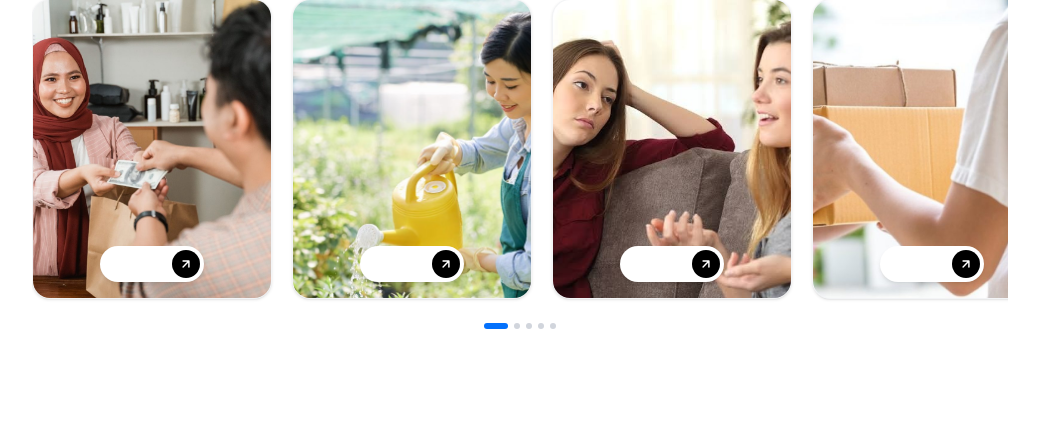
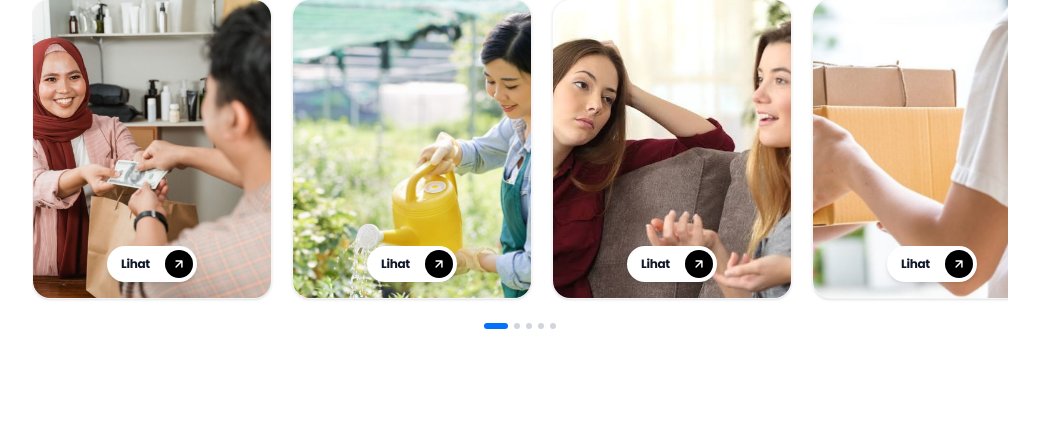
Before and after one commit to fauzansupriyadi1-stack/PENSURUH, a Laravel app: page / in a window 1280 px wide. Shown: the part 1083-1505 px from the top of the page, without its empty margins (120-1159 px from the left). Run offline with Laravel 12, Linux system fonts and the light colour scheme; style sheets or scripts are compiled from the project's sources.

Commit message:
feat: add 'Lihat' label to service card pill buttons

```diff
--- a/resources/views/welcome.blade.php
+++ b/resources/views/welcome.blade.php
@@ -235,8 +235,9 @@
                     />
                     <!-- Overlay White Pill Button with Black Circle Arrow ↗ -->
                     <div class="absolute inset-x-0 bottom-4 flex justify-center px-4">
-                        <button onclick="openBookingService('Antar Barang / Belanja')" class="w-22 sm:w-24 md:w-26 h-8 sm:h-9 bg-white hover:bg-gray-50 rounded-full shadow-md flex items-center justify-end pr-1 transition-all active:scale-95 cursor-pointer">
-                            <span class="w-6 sm:w-7 h-6 sm:h-7 rounded-full bg-black text-white flex items-center justify-center">
+                        <button onclick="openBookingService('Antar Barang / Belanja')" class="min-w-[82px] sm:min-w-[90px] h-8 sm:h-9 bg-white hover:bg-gray-50 rounded-full shadow-md flex items-center justify-between pl-3.5 pr-1 gap-2 transition-all active:scale-95 cursor-pointer">
+                            <span class="text-[11px] sm:text-xs font-bold text-gray-900 tracking-tight">Lihat</span>
+                            <span class="w-6 sm:w-7 h-6 sm:h-7 rounded-full bg-black text-white flex items-center justify-center flex-shrink-0">
                                 <svg class="w-3 sm:w-3.5 h-3 sm:h-3.5" fill="none" stroke="currentColor" viewBox="0 0 24 24" stroke-width="2.5">
                                     <path stroke-linecap="round" stroke-linejoin="round" d="M7 17L17 7M17 7H7M17 7V17"/>
                                 </svg>
@@ -255,8 +256,9 @@
                     />
                     <!-- Overlay White Pill Button with Black Circle Arrow ↗ -->
                     <div class="absolute inset-x-0 bottom-4 flex justify-center px-4">
-                        <button onclick="openBookingService('Merawat Tanaman')" class="w-22 sm:w-24 md:w-26 h-8 sm:h-9 bg-white hover:bg-gray-50 rounded-full shadow-md flex items-center justify-end pr-1 transition-all active:scale-95 cursor-pointer">
-                            <span class="w-6 sm:w-7 h-6 sm:h-7 rounded-full bg-black text-white flex items-center justify-center">
+                        <button onclick="openBookingService('Merawat Tanaman')" class="min-w-[82px] sm:min-w-[90px] h-8 sm:h-9 bg-white hover:bg-gray-50 rounded-full shadow-md flex items-center justify-between pl-3.5 pr-1 gap-2 transition-all active:scale-95 cursor-pointer">
+                            <span class="text-[11px] sm:text-xs font-bold text-gray-900 tracking-tight">Lihat</span>
+                            <span class="w-6 sm:w-7 h-6 sm:h-7 rounded-full bg-black text-white flex items-center justify-center flex-shrink-0">
                                 <svg class="w-3 sm:w-3.5 h-3 sm:h-3.5" fill="none" stroke="currentColor" viewBox="0 0 24 24" stroke-width="2.5">
                                     <path stroke-linecap="round" stroke-linejoin="round" d="M7 17L17 7M17 7H7M17 7V17"/>
                                 </svg>
@@ -275,8 +277,9 @@
                     />
                     <!-- Overlay White Pill Button with Black Circle Arrow ↗ -->
                     <div class="absolute inset-x-0 bottom-4 flex justify-center px-4">
-                        <button onclick="openBookingService('Teman Ngobrol')" class="w-22 sm:w-24 md:w-26 h-8 sm:h-9 bg-white hover:bg-gray-50 rounded-full shadow-md flex items-center justify-end pr-1 transition-all active:scale-95 cursor-pointer">
-                            <span class="w-6 sm:w-7 h-6 sm:h-7 rounded-full bg-black text-white flex items-center justify-center">
+                        <button onclick="openBookingService('Teman Ngobrol')" class="min-w-[82px] sm:min-w-[90px] h-8 sm:h-9 bg-white hover:bg-gray-50 rounded-full shadow-md flex items-center justify-between pl-3.5 pr-1 gap-2 transition-all active:scale-95 cursor-pointer">
+                            <span class="text-[11px] sm:text-xs font-bold text-gray-900 tracking-tight">Lihat</span>
+                            <span class="w-6 sm:w-7 h-6 sm:h-7 rounded-full bg-black text-white flex items-center justify-center flex-shrink-0">
                                 <svg class="w-3 sm:w-3.5 h-3 sm:h-3.5" fill="none" stroke="currentColor" viewBox="0 0 24 24" stroke-width="2.5">
                                     <path stroke-linecap="round" stroke-linejoin="round" d="M7 17L17 7M17 7H7M17 7V17"/>
                                 </svg>
@@ -295,8 +298,9 @@
                     />
                     <!-- Overlay White Pill Button with Black Circle Arrow ↗ -->
                     <div class="absolute inset-x-0 bottom-4 flex justify-center px-4">
-                        <button onclick="openBookingService('Antar Dokumen / Paket')" class="w-22 sm:w-24 md:w-26 h-8 sm:h-9 bg-white hover:bg-gray-50 rounded-full shadow-md flex items-center justify-end pr-1 transition-all active:scale-95 cursor-pointer">
-                            <span class="w-6 sm:w-7 h-6 sm:h-7 rounded-full bg-black text-white flex items-center justify-center">
+                        <button onclick="openBookingService('Antar Dokumen / Paket')" class="min-w-[82px] sm:min-w-[90px] h-8 sm:h-9 bg-white hover:bg-gray-50 rounded-full shadow-md flex items-center justify-between pl-3.5 pr-1 gap-2 transition-all active:scale-95 cursor-pointer">
+                            <span class="text-[11px] sm:text-xs font-bold text-gray-900 tracking-tight">Lihat</span>
+                            <span class="w-6 sm:w-7 h-6 sm:h-7 rounded-full bg-black text-white flex items-center justify-center flex-shrink-0">
                                 <svg class="w-3 sm:w-3.5 h-3 sm:h-3.5" fill="none" stroke="currentColor" viewBox="0 0 24 24" stroke-width="2.5">
                                     <path stroke-linecap="round" stroke-linejoin="round" d="M7 17L17 7M17 7H7M17 7V17"/>
                                 </svg>
@@ -315,8 +319,9 @@
                     />
                     <!-- Overlay White Pill Button with Black Circle Arrow ↗ -->
                     <div class="absolute inset-x-0 bottom-4 flex justify-center px-4">
-                        <button onclick="openBookingService('Bersih-bersih Rumah')" class="w-22 sm:w-24 md:w-26 h-8 sm:h-9 bg-white hover:bg-gray-50 rounded-full shadow-md flex items-center justify-end pr-1 transition-all active:scale-95 cursor-pointer">
-                            <span class="w-6 sm:w-7 h-6 sm:h-7 rounded-full bg-black text-white flex items-center justify-center">
+                        <button onclick="openBookingService('Bersih-bersih Rumah')" class="min-w-[82px] sm:min-w-[90px] h-8 sm:h-9 bg-white hover:bg-gray-50 rounded-full shadow-md flex items-center justify-between pl-3.5 pr-1 gap-2 transition-all active:scale-95 cursor-pointer">
+                            <span class="text-[11px] sm:text-xs font-bold text-gray-900 tracking-tight">Lihat</span>
+                            <span class="w-6 sm:w-7 h-6 sm:h-7 rounded-full bg-black text-white flex items-center justify-center flex-shrink-0">
                                 <svg class="w-3 sm:w-3.5 h-3 sm:h-3.5" fill="none" stroke="currentColor" viewBox="0 0 24 24" stroke-width="2.5">
                                     <path stroke-linecap="round" stroke-linejoin="round" d="M7 17L17 7M17 7H7M17 7V17"/>
                                 </svg>
```
